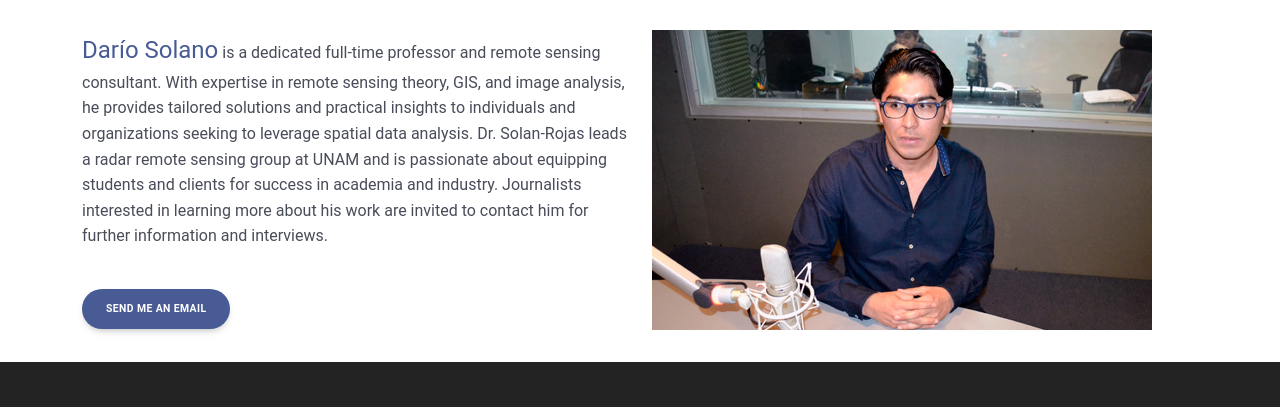
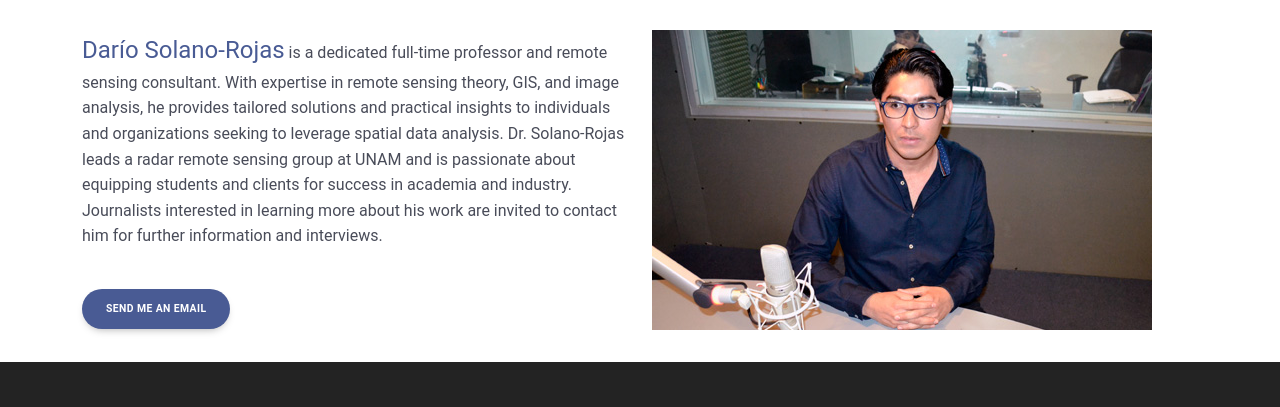
Before and after one commit to luzhersor/Academic-web-page, a plain HTML site: page index.html in a window 1280 px wide. Shown: the part 382-789 px from the top of the page. Drawn offline with nearby package versions, Linux system fonts and the light colour scheme.

Commit message:
semblanza

```diff
--- a/index.html
+++ b/index.html
@@ -105,8 +105,8 @@
           <div class="col-md-6 align-self-center">
 
             <p class="text-justify">
-            <span style="font-size: 150%; color: #495b94;">Darío Solano</span>
-            is a dedicated full-time professor and remote sensing consultant. With expertise in remote sensing theory, GIS, and image analysis, he provides tailored solutions and practical insights to individuals and organizations seeking to leverage spatial data analysis. Dr. Solan-Rojas leads a radar remote sensing group at UNAM and is passionate about equipping students and clients for success in academia and industry. Journalists interested in learning more about his work are invited to contact him for further information and interviews.
+            <span style="font-size: 150%; color: #495b94;">Darío Solano-Rojas</span>
+            is a dedicated full-time professor and remote sensing consultant. With expertise in remote sensing theory, GIS, and image analysis, he provides tailored solutions and practical insights to individuals and organizations seeking to leverage spatial data analysis. Dr. Solano-Rojas leads a radar remote sensing group at UNAM and is passionate about equipping students and clients for success in academia and industry. Journalists interested in learning more about his work are invited to contact him for further information and interviews.
             </p>
 
             <a  href="mailto:dsolano@unam.mx?Subject=Contactado%20por%20WebPage" class="btn  btn-rounded">Send me an email</a>
```
